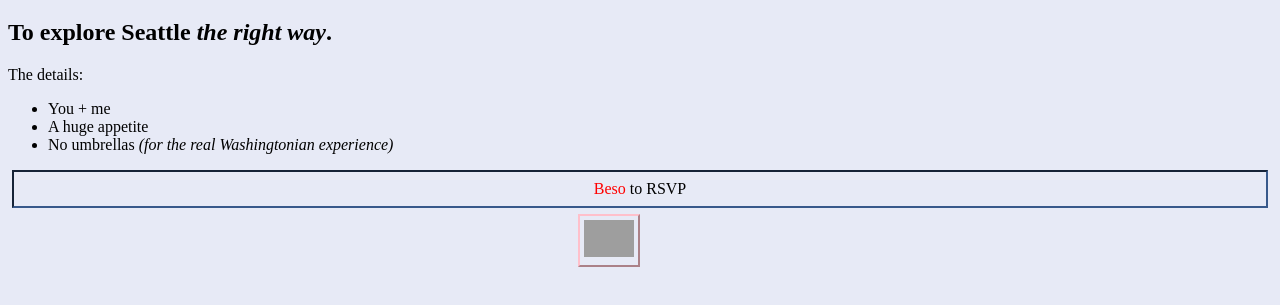
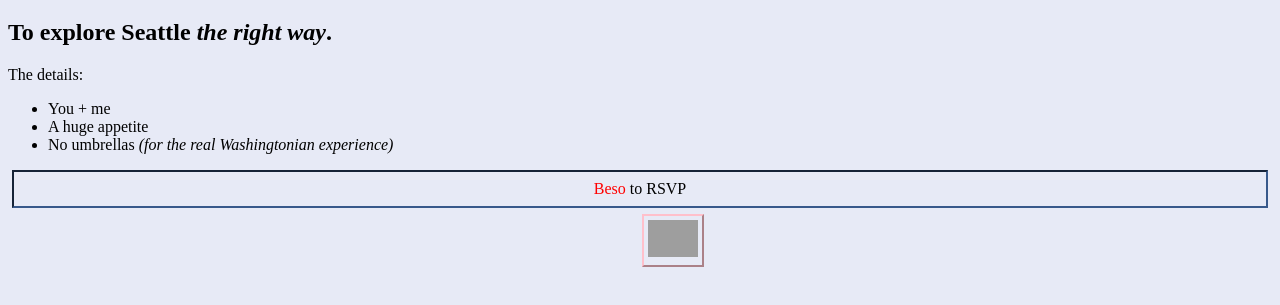
Before and after one commit to Diissaa/Diissaa.github.io, a plain HTML site: page index.html in a window 1280 px wide. Shown: the part 61-366 px from the top of the page. Drawn offline with Linux system fonts and the light colour scheme; grey boxes are pictures that could not be loaded.

Commit message:
Update index.html

```diff
--- a/index.html
+++ b/index.html
@@ -8,7 +8,7 @@
             h1 {text-align:center;color:#a2a8d3;}
             #rsvp {text-align:center;border:2px inset #38598b;margin:4px ;padding:8px;}
             span {color:red;}
-            #emoji {border:2px outset pink;position:absolute;left:45%;right:55%;padding:4px;margin:2px;width:50px;}
+            #emoji {border:2px outset pink;position:absolute;left:50%;right:50%;padding:4px;margin:2px;width:50px;}
         </style>
     </head>
     <body>
```
